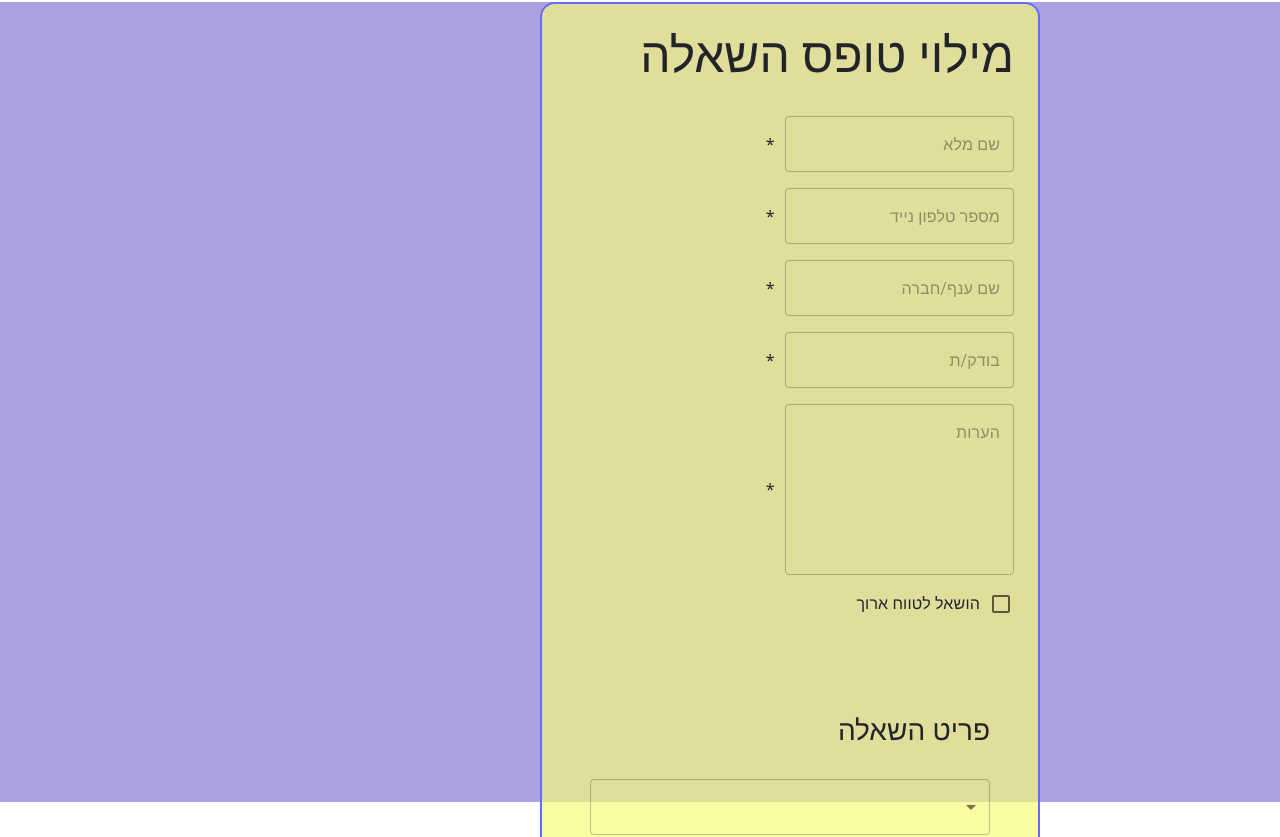
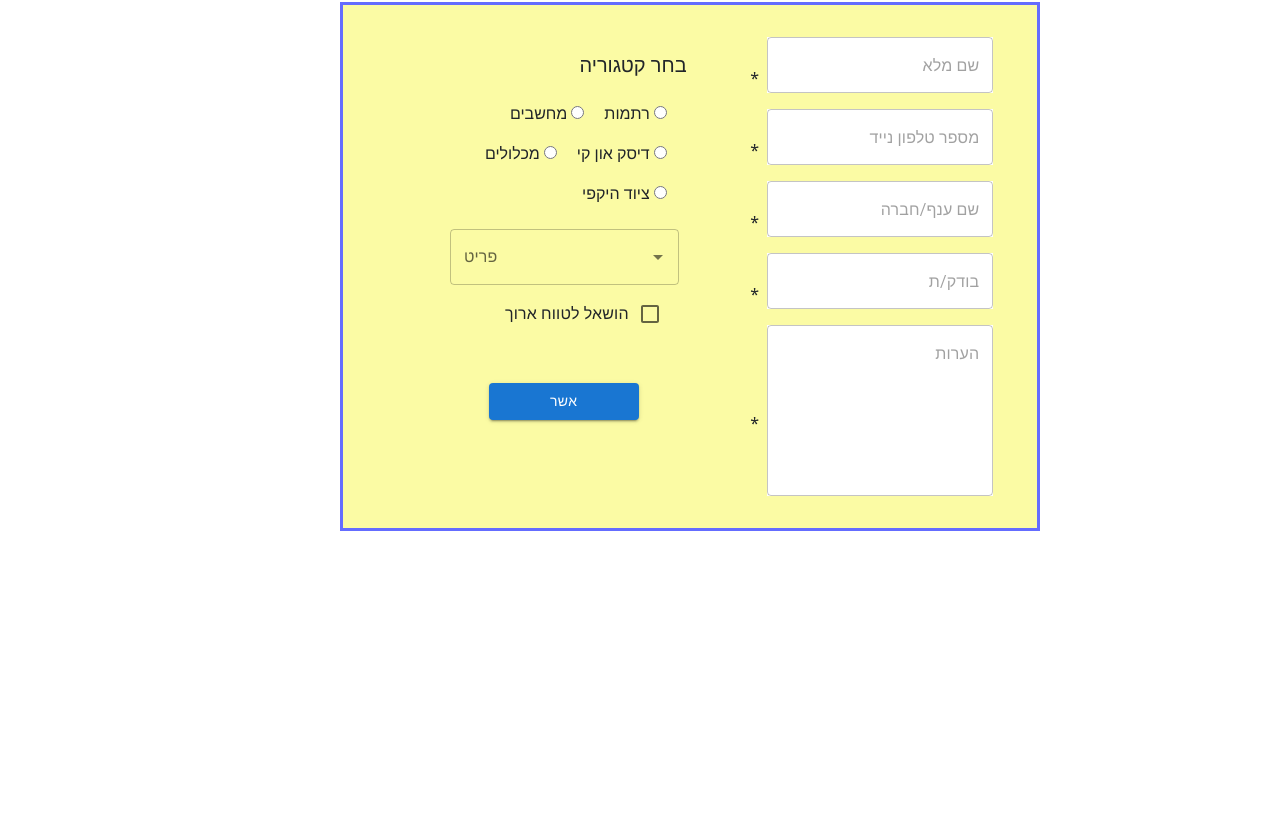
Before and after one commit to MosheProjects/InventoryInSync, a React (Vite) app in the folder Client/Labman/: page / in a window 1280 px wide. Shown: the part 238-1075 px from the top of the page. After the commit the page ends 1009 px from the top, so only its background shows below. Built offline with nearby package versions, Linux system fonts and the light colour scheme; the HTML template or start-up script is replaced by a standard one.

Commit message:
changed in lneding form a few things

```diff
--- a/Client/Labman/index.html
+++ b/Client/Labman/index.html
@@ -6,7 +6,7 @@
     <meta name="viewport" content="width=device-width, initial-scale=1.0" />
     <title>ניהול מעבדה</title>
   </head>
-  <body>
+  <body dir="rtl">
     <div id="root"></div>
     <script type="module" src="/src/main.tsx"></script>
   </body>
--- a/Client/Labman/src/Api/metadata.tsx
+++ b/Client/Labman/src/Api/metadata.tsx
@@ -1,53 +1,58 @@
 import axios from "axios";
 
-export const getColumnNames = async(tblName:string) => {
-
-    try{
+export const getColumnNames = async (tblName: string) => {
+  try {
     const response = await axios.get("http://localhost:3001/columnsNames", {
-    headers:{name:tblName}
+      headers: { name: tblName },
     });
 
     return response.data;
-    }
-    catch(error){
-        throw new Error('Error fetching column name')
-
+  } catch (error) {
+    throw new Error("Error fetching column name");
   }
 };
 
-
-
-export const getTblByName = async(tblName:string) => {
-
-    try{
+export const getTblByName = async (tblName: string) => {
+  try {
     const response = await axios.get(`http://localhost:3001/${tblName}/get`);
 
     return response.data;
-    }
-    catch(error){
-        throw new Error('Error fetching table')
+  } catch (error) {
+    throw new Error("Error fetching table");
   }
 };
 
-export const addToTBL = async(tblName:string,dataToAdd:object) => {
-
-    try{
-const response = await axios.post(`http://localhost:3001/${tblName}/add`,dataToAdd);
+export const addToTBL = async (tblName: string, dataToAdd: object) => {
+  try {
+    const response = await axios.post(
+      `http://localhost:3001/${tblName}/add`,
+      dataToAdd
+    );
     return response.data;
-    }
-    catch(error){
-        throw new Error("error adding to table")
+  } catch (error) {
+    throw new Error("error adding to table");
   }
 };
 
-
-export const deleteFromTBL = async(tblName:string,deletedItem:string) => {
-
-    try{
-const response = await axios.delete(`http://localhost:3001/${tblName}/delete/${deletedItem}`);
+export const deleteFromTBL = async (tblName: string, deletedItem: string) => {
+  try {
+    const response = await axios.delete(
+      `http://localhost:3001/${tblName}/delete/${deletedItem}`
+    );
     return response.data;
-    }
-    catch(error){
-        throw new Error('Error deleting from table')
+  } catch (error) {
+    throw new Error("Error deleting from table");
   }
 };
+
+export const updateTBL = async (tblName: string, updatedTbl: object) => {
+  try {
+    const response = await axios.post(
+      `http://localhost:3001/${tblName}/update}`,
+      updatedTbl
+    );
+    return response.data;
+  } catch (error) {
+    throw new Error("Error deleting from table");
+  }
+};
--- a/Client/Labman/src/Components/LendingForm/LendingForm.tsx
+++ b/Client/Labman/src/Components/LendingForm/LendingForm.tsx
@@ -3,17 +3,18 @@ import {
   Checkbox,
   FormControlLabel,
   FormGroup,
-  MenuItem,
-  Select,
   TextField,
   Typography,
   Button,
-  FormControl,
+  Autocomplete,
+  ThemeProvider,
+  createTheme,
 } from "@mui/material";
 import {
   addToTBL,
   deleteFromTBL,
   getTblByName,
+  updateTBL,
 } from "../../Api/metadata";
 import { useEffect, useState } from "react";
 import {
@@ -23,8 +24,6 @@ import {
   USERS_INFO_FIELDS,
 } from "../../Constants/consts";
 import { TAKEN_ITEMS, USERS } from "../../Constants/dbEnteties";
-
-
 
 //TO-DO:
 //1.start using more types
@@ -36,25 +35,22 @@ import { TAKEN_ITEMS, USERS } from "../../Constants/dbEnteties";
 //c. handle errors and return proper response to client in order to display or use the format.
 
 export default function LendingForm() {
-
-
   const [categoryChoice, setCategoryChoice] = useState<string>("");
   const [tableContent, setTableContent] = useState<any[]>([]);
   const [itemToFill, setitemToFill] = useState<TAKEN_ITEMS>();
   const [usersInfo, setusersInfo] = useState<USERS>();
+  const [loandItem,setLoandItem]=useState<object>();
+  const theme = createTheme({
+    direction: "rtl", // Both here and <body dir="rtl">
+  });
 
   useEffect(() => {
-    if (categoryChoice !== "")
-    {
+    if (categoryChoice !== "") {
       console.log("just set the catagory of item");
       fillItemTakenObject("item_category", categoryChoice);
       fillItemTakenObject("usersName", usersInfo?.name);
-
     }
-
   }, [categoryChoice]);
-
-
 
   const getProductTable = (e: CATAGORY_OBJECT_TYPE) => {
     console.log(e);
@@ -66,52 +62,41 @@ export default function LendingForm() {
       setTableContent(data);
     });
   };
-
-
-
   const handleSubmit = (event: React.FormEvent<HTMLFormElement>) => {
     event.preventDefault();
     console.log(event.currentTarget[0].id);
 
     addToTBL("taken_items", itemToFill as object).then(() => {
-      console.log(itemToFill);
-      deleteFromTBL(
-        categoryChoice,
-        itemToFill?.item_name as string
-      ).then((data) => {
+      const obj: any = { ...loandItem,"is_available":false};
+      updateTBL(categoryChoice,obj).then((data) => {
         setTableContent(data);
       });
     });
   };
-
-
 
   const fillUserDetailes = (fieldName: string, field: any) => {
     const obj: any = { ...usersInfo, [fieldName]: field };
     setusersInfo(obj);
   };
 
-
-
-  const fillItemTakenObject = (fieldName: string, field: any,) => {
-    const obj: any = { ...itemToFill, [fieldName]: field };
+  const fillItemTakenObject = (fieldName: string, field: any) => {
+    const obj: any = { ...itemToFill, [fieldName]: field.name };
+    setLoandItem(field);
     setitemToFill(obj);
   };
 
-
-
   return (
+    <ThemeProvider theme={theme}>
       <Box
+        justifyContent="center"
+        display="flex"
+        flexDirection="row"
         onSubmit={handleSubmit}
-      display={"flex"}
-      flexDirection={"column"}
-      gap={5}
         margin={30}
-      width={500}
         bgcolor={"#f9f97cb0"}
-      border={2}
+        border={3}
+        width={700}
         borderColor={"#646cff"}
-      borderRadius={"15px"}
         dir="rtl"
         component="form"
         sx={{
@@ -119,17 +104,14 @@ console.log(event.currentTarget[0].id);
         }}
         autoComplete="off"
       >
-      <FormGroup>
-        <Typography margin={3} variant="h3" component="h1" gutterBottom>
-          {" "}
-          מילוי טופס השאלה{" "}
-        </Typography>
+        <FormGroup className="m-4">
           {USERS_INFO_FIELDS.map((fieldName) => {
             return (
               <FormControlLabel
                 label
                 control={
                   <TextField
+                    sx={{ bgcolor: "white" }}
                     id={fieldName.id}
                     required
                     placeholder={fieldName.he}
@@ -147,6 +129,7 @@ console.log(event.currentTarget[0].id);
                 label
                 control={
                   <TextField
+                    sx={{ bgcolor: "white" }}
                     id={fieldName.id}
                     required
                     placeholder={fieldName.he}
@@ -160,49 +143,48 @@ console.log(event.currentTarget[0].id);
               />
             );
           })}
+        </FormGroup>
+        <div className="m-5 gap-4 ">
+          <h5>בחר קטגוריה</h5>
+          <div className="d-flex flex-wrap gap-3 p-3">
+            {EQUIPMENT_CATAGORIES.map((category, i) => (
+              <div>
+                <input
+                  className="m-1"
+                  onChange={() => getProductTable(category)}
+                  name="category"
+                  type="radio"
+                  value={category.he}
+                />
+                {category.he}
+              </div>
+            ))}
+          </div>
+          <Autocomplete
+           onChange={(event, value) =>fillItemTakenObject("item_name",value)}
+            dir="rtl"
+            disableCloseOnSelect
+            disablePortal
+            id="combo-box-demo"
+            options={tableContent.map((item) => item.name)}
+            sx={{ width: 300 }}
+            renderInput={(params) => (
+              <TextField
+                {...params}
+                label="פריט"
+              />
+            )}
+          />
           <FormControlLabel
-
             onChange={() => fillItemTakenObject("status", "הושאל לטווח ארוך")}
             control={<Checkbox />}
             label="הושאל לטווח ארוך"
           />
-      </FormGroup>
-      <div className="m-5 d-flex flex-column gap-4">
-        <h3>פריט השאלה</h3>
-        <Select
-        id={"equipment-select"}
-        required
-          value={categoryChoice}
-          defaultValue="dgdgdfdfdfdf"
-          fullWidth
-          onChange={(e) => getProductTable(JSON.parse(e.target.value))}
-        >
-          {EQUIPMENT_CATAGORIES.map((category, i) => (
-            <MenuItem key={i} value={JSON.stringify(category)}>
-              {category.he}
-            </MenuItem>
-          ))}
-        </Select>
-        {tableContent.length !== 0 ? (
-          <FormGroup>
-            <h5>פריטים בטבלת {categoryChoice}</h5>
-            {tableContent.map((item) => (
-              <FormControlLabel
-
-                className=" w-50 border m-1 border-dark rounded"
-                control={<Checkbox />}
-                label={item.name}
-                onChange={() => fillItemTakenObject("item_name", item.name)}
-              />
-            ))}
-          </FormGroup>
-        ) : (
-          <p>לא נמצאו פריטים במלאי</p>
-        )}
-      </div>
-      <Button type="submit" className="m-5" variant="contained">
+          <Button type="submit" className="m-5 w-50 " variant="contained">
             אשר
           </Button>
+        </div>
       </Box>
+    </ThemeProvider>
   );
 }
--- a/Client/Labman/src/Pages/Dashboard/Dashboard.tsx
+++ b/Client/Labman/src/Pages/Dashboard/Dashboard.tsx
@@ -6,19 +6,19 @@ import './dashboard.css'
 
 export default function Dashboard() {
   return (
-    <div dir="rtl" className="deshboardContainer">
- <div className="left-panel">
+    // <div dir="rtl" className="deshboardContainer">
+ /* <div className="left-panel">
 
-</div>
+</div> */
 
-      {/* <div className="right-panel">
+      /* <div className="right-panel">
         <div className="visits-panel">
             <VisitsCards/>
         </div>
 
-      </div> */}
+      </div> */
 
-
-    <LendingForm/>
-    </div>
+<>    <LendingForm/>
+</>
+    // </div>
   )}
```
Also changed, not shown: Client/Labman/src/Components/AddProductForm/Categories/ProductForm.tsx (+44 -27 lines), Client/Labman/src/Constants/dbEnteties.ts (+5 -2 lines), 2 other files (tests, documents, lock files or other folders). Lines whose indentation alone changed are shown as unchanged.
